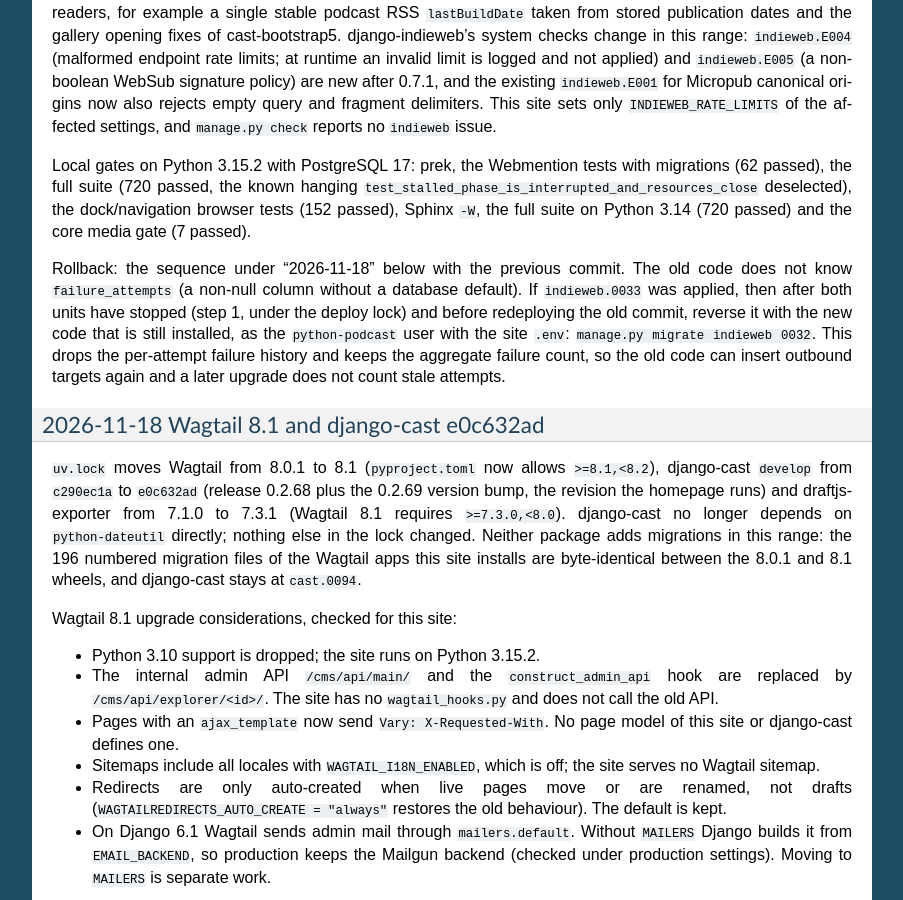
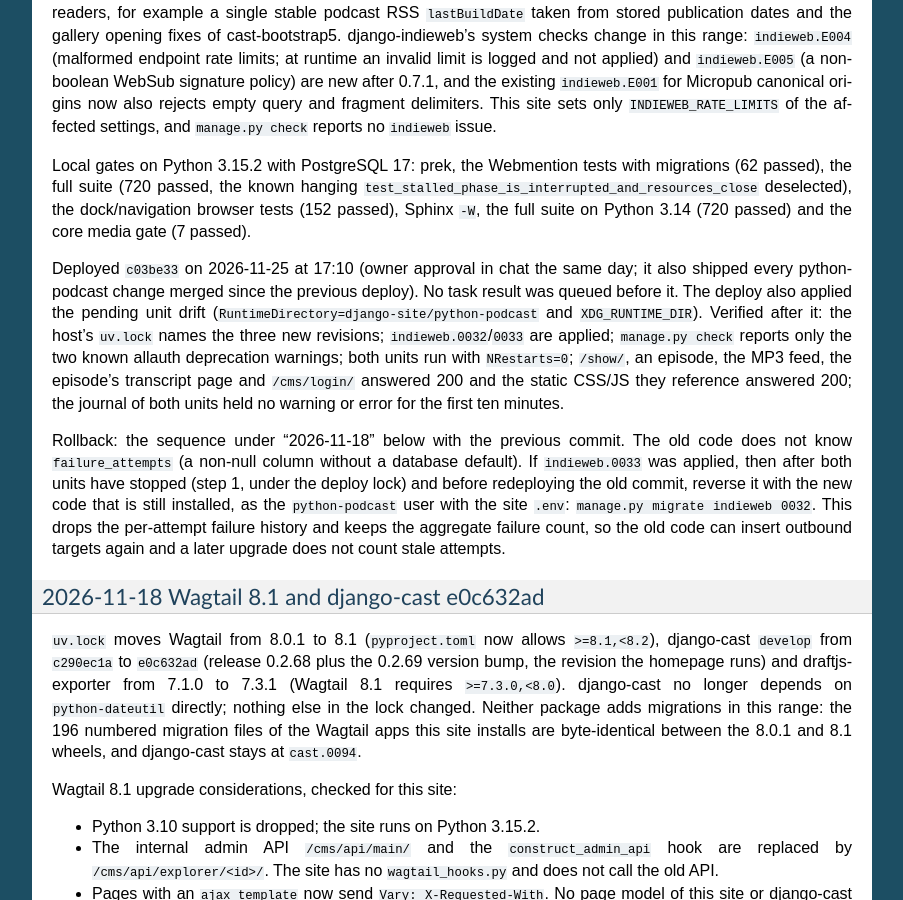
Before and after one commit to ephes/python-podcast, a Sphinx documentation site: the page built from docs/deploy.rst, in a window 1280 px wide and 900 px high, scrolled down 1674 px. Shown: the whole window, without its empty margins (198-1101 px from the left). Built offline with Sphinx 7.4.7, drawn with Linux system fonts in a browser that asks for light colours.

Commit message:
Record the relock deploy

```diff
--- a/docs/deploy.rst
+++ b/docs/deploy.rst
@@ -106,6 +106,18 @@ with migrations (62 passed), the full suite (720 passed, the known hanging
 ``test_stalled_phase_is_interrupted_and_resources_close`` deselected), the
 dock/navigation browser tests (152 passed), Sphinx ``-W``, the full suite on
 Python 3.14 (720 passed) and the core media gate (7 passed).
+
+Deployed ``c03be33`` on 2026-11-25 at 17:10 (owner approval in chat the same
+day; it also shipped every python-podcast change merged since the previous
+deploy). No task result was queued before it. The deploy also applied the
+pending unit drift (``RuntimeDirectory=django-site/python-podcast`` and
+``XDG_RUNTIME_DIR``). Verified after it: the host's ``uv.lock`` names the three
+new revisions; ``indieweb.0032``/``0033`` are applied; ``manage.py check``
+reports only the two known allauth deprecation warnings; both units run with
+``NRestarts=0``; ``/show/``, an episode, the MP3 feed, the episode's transcript
+page and ``/cms/login/`` answered 200 and the static CSS/JS they reference
+answered 200; the journal of both units held no warning or error for the
+first ten minutes.
 
 Rollback: the sequence under "2026-11-18" below with the previous commit.
 The old code does not know ``failure_attempts`` (a non-null column without a
```
